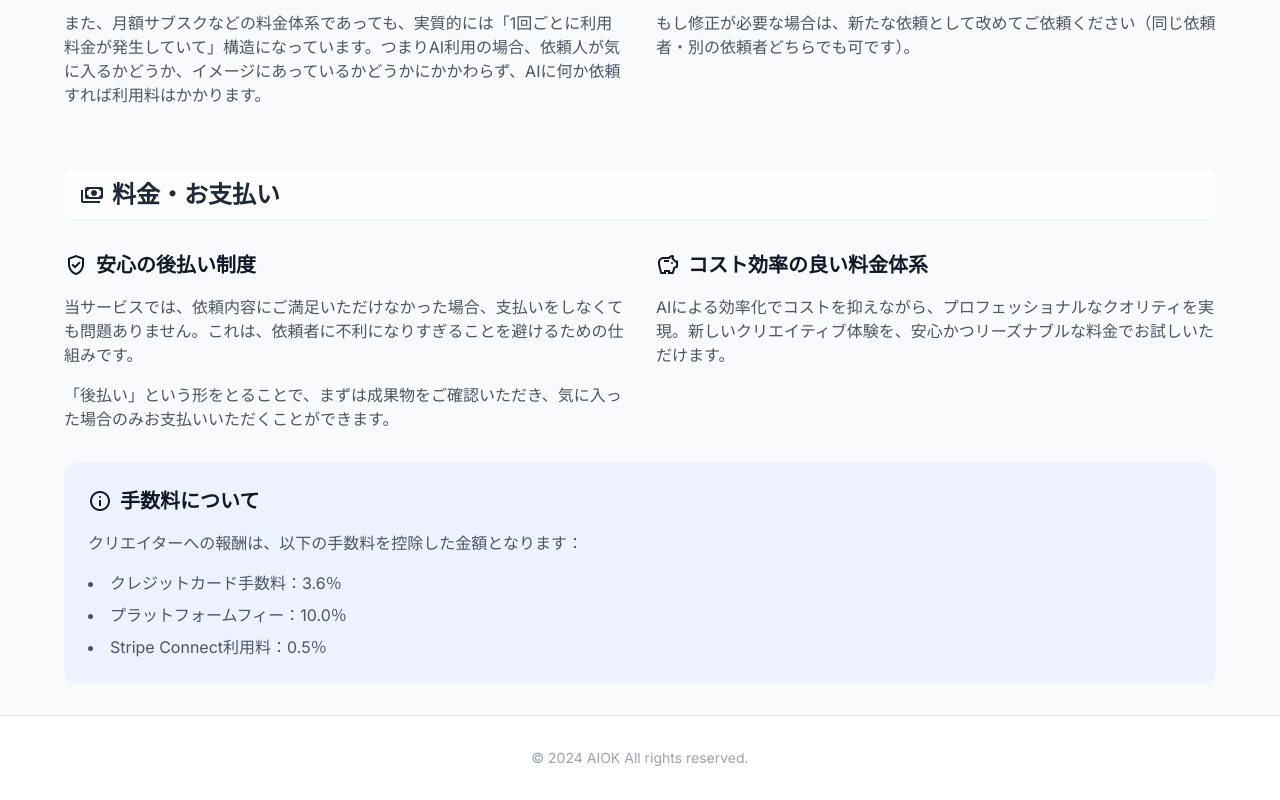
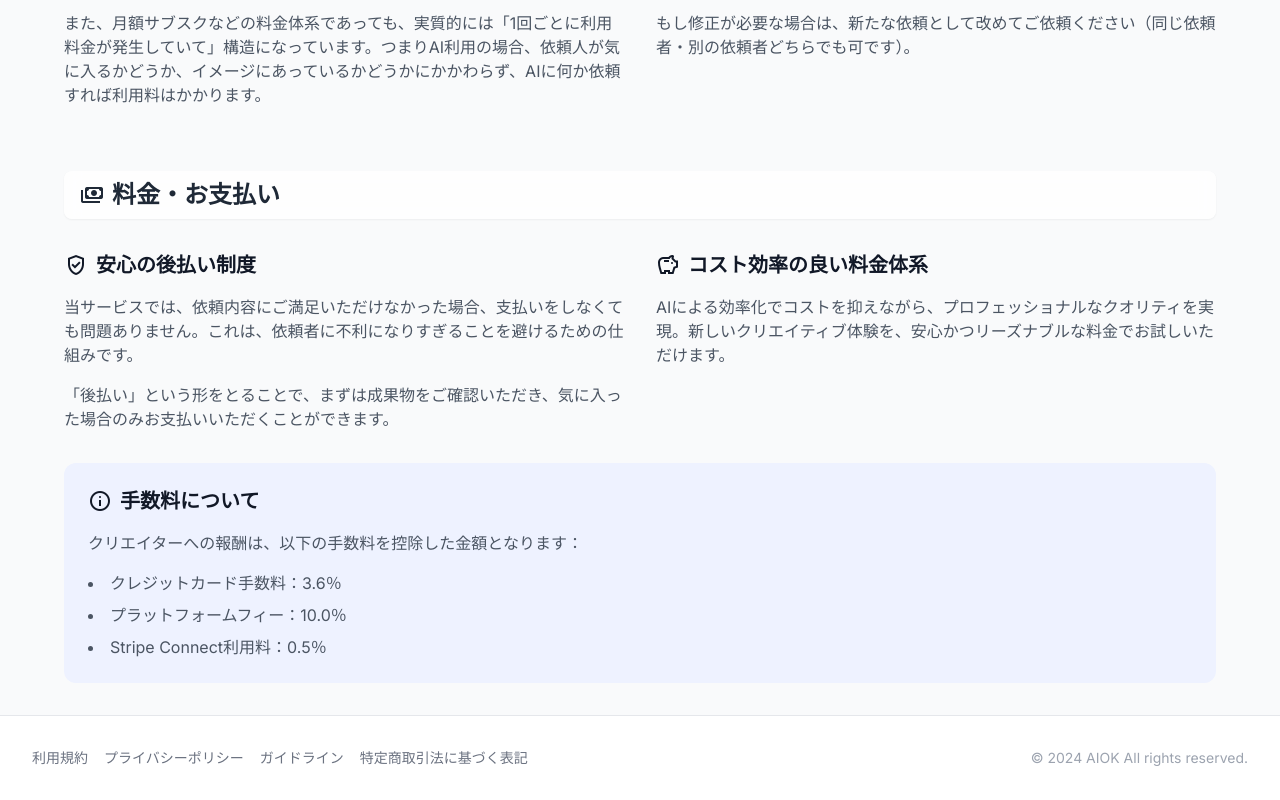
Before and after one commit to hayakawa1/aiok, a Next.js app: page / in a window 1280 px wide. Shown: the part 2923-3723 px from the top of the page. Built offline with nearby package versions, Linux system fonts and the light colour scheme; no server answers.

Commit message:
fix: フッターに規約類へのリンクを復活

```diff
--- a/src/app/layout.tsx
+++ b/src/app/layout.tsx
@@ -46,7 +46,13 @@ export default async function RootLayout({
             </main>
             <footer className="bg-white border-t border-gray-200 mt-auto">
               <div className="max-w-7xl mx-auto px-4 sm:px-6 lg:px-8 py-8">
-                <div className="flex flex-col md:flex-row justify-center items-center gap-4 text-sm text-gray-500">
+                <div className="flex flex-col md:flex-row justify-between items-center gap-4 text-sm text-gray-500">
+                  <div className="flex flex-wrap justify-center md:justify-start items-center gap-4">
+                    <a href="/terms" className="hover:text-gray-700">利用規約</a>
+                    <a href="/privacy" className="hover:text-gray-700">プライバシーポリシー</a>
+                    <a href="/guidelines" className="hover:text-gray-700">ガイドライン</a>
+                    <a href="/commerce" className="hover:text-gray-700">特定商取引法に基づく表記</a>
+                  </div>
                   <div className="text-gray-400">
                     &copy; 2024 AIOK All rights reserved.
                   </div>
```
